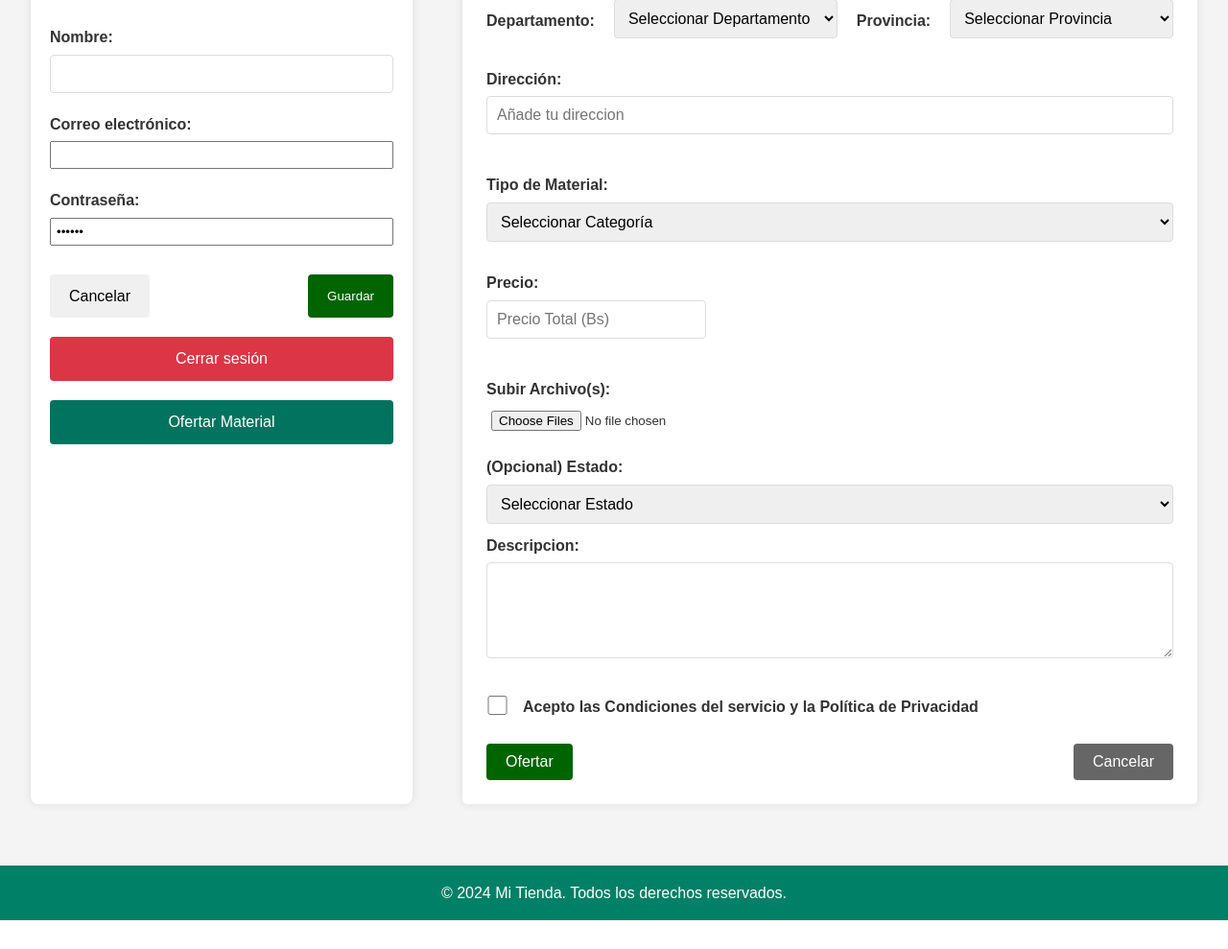
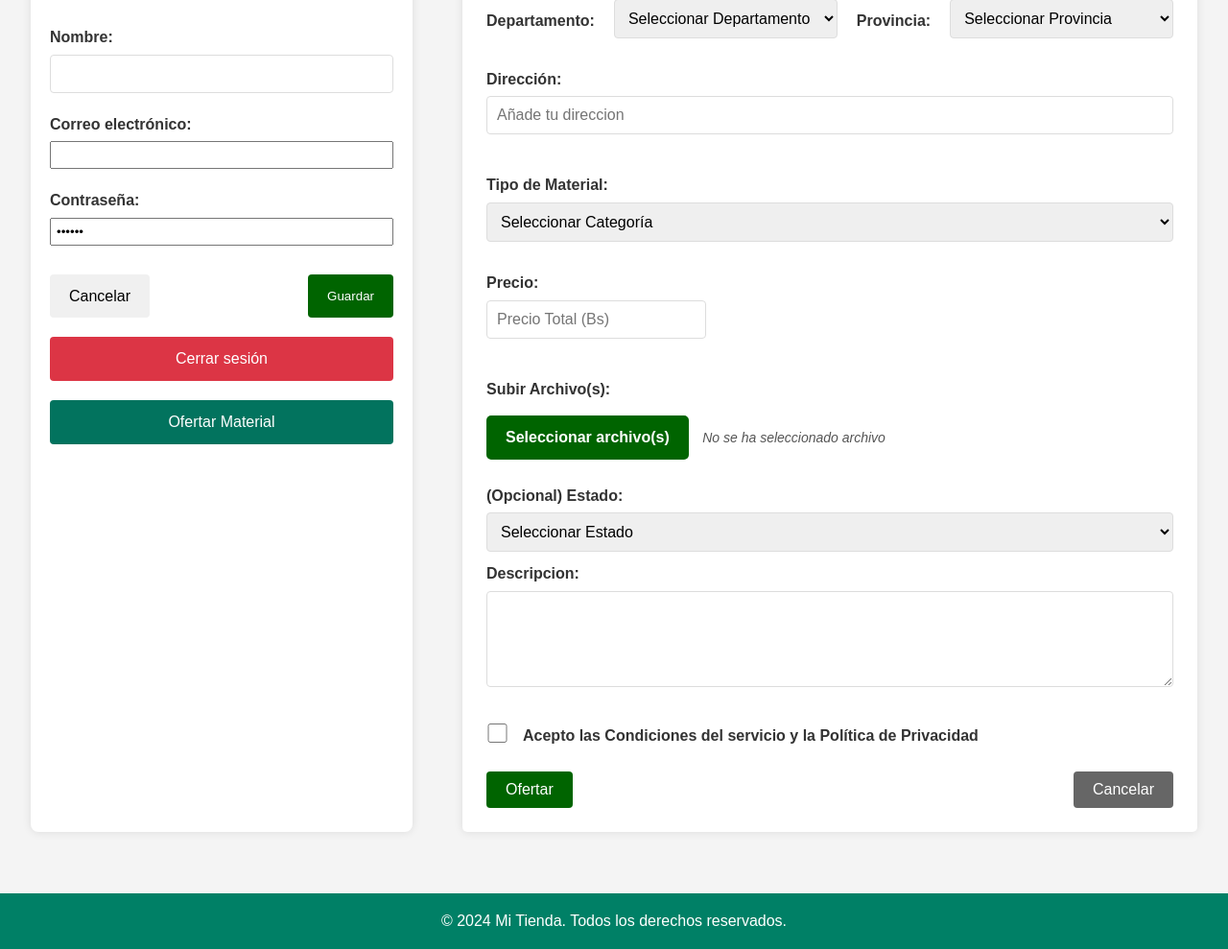
Before and after one commit to 0RLAND0-AV/DevsUp, a Django app: template sitioWeb/templates/ofertar.html in a window 1280 px wide. Shown: the part 219-1208 px from the top of the page at 96% size. Before the commit the page ends 1178 px from the top, so only its background shows below. Run offline with Django 5.2, Linux system fonts and the light colour scheme; the template is opened without the code that fills it, so the values that code supplies are empty; some libraries are stand-ins or nearby versions.

Commit message:
mejora de oferta de material por orlando

```diff
--- a/sitioWeb/static/ofertar.css
+++ b/sitioWeb/static/ofertar.css
@@ -1,6 +1,6 @@
 .container2 {
     flex: 2;
-
+    /*width: max-content;*/
     margin: auto;
     background-color: #ffffff;
     padding: 25px;
@@ -45,6 +45,53 @@ textarea {
     height: 100px;
     resize: vertical;
 }
+
+
+input[type="file"] {
+    display: none;
+}
+
+/* Estilo para el botón personalizado */
+.custom-file-button {
+    display: inline-block;
+    padding: 10px 20px;
+    background-color: #006400;
+    color: white;
+    border-radius: 5px;
+    cursor: pointer;
+    font-size: 16px;
+    font-family: 'Arial', sans-serif;
+    border: none;
+    transition: background-color 0.3s ease;
+}
+
+.custom-file-button:hover {
+    background-color: #F27405;
+}
+
+/* Estilo para mostrar el nombre del archivo seleccionado */
+#file-name {
+    margin-left: 10px;
+    font-style: italic;
+    font-size: 14px;
+    color: #555;
+}
+
+.preview-container {
+    display: flex;
+    flex-wrap: wrap;
+    margin-top: 10px;
+}
+
+.preview-container img {
+    width: 100px;
+    height: 100px;
+    object-fit: cover;
+    margin-right: 10px;
+    border: 1px solid #ddd;
+    padding: 5px;
+}
+
 
 .file-input {
     margin-top: 5px;
--- a/sitioWeb/static/ofertar.js
+++ b/sitioWeb/static/ofertar.js
@@ -1,11 +1,19 @@
 // Módulo de validación y manejo de archivos
 const validarArchivos = () => {
     const archivoInput = document.getElementById('archivo');
+    const fileNameDisplay = document.getElementById('file-name');
+    const previewContainer = document.getElementById('preview-container');
+
+    if (!archivoInput) return false;
+
     const fileList = Array.from(archivoInput.files);
     const validTypes = ['image/jpeg', 'image/png', 'image/jpg'];
     const maxFileSize = 2 * 1024 * 1024; // 2 MB en bytes
     const validFiles = [];
     const removedFiles = [];
+
+    // Limpiar cualquier vista previa anterior
+    previewContainer.innerHTML = "";
 
     // Filtrar archivos válidos y acumular los que se eliminarán
     fileList.forEach(file => {
@@ -16,23 +24,33 @@ const validarArchivos = () => {
             removedFiles.push(file.name);
         } else {
             validFiles.push(file);
+
+            // Crear una miniatura para cada imagen válida
+            const reader = new FileReader();
+            reader.onload = function (e) {
+                const img = document.createElement('img');
+                img.src = e.target.result;
+                previewContainer.appendChild(img); // Añadir la miniatura al contenedor
+            };
+            reader.readAsDataURL(file); // Leer el archivo como DataURL para mostrar la imagen
         }
     });
 
-    /*
-    // Mostrar alertas si hay archivos eliminados
+    // Mostrar alerta personalizada si hay archivos eliminados
     if (removedFiles.length > 0) {
-        alert(`Los siguientes archivos fueron eliminados porque no cumplen las especificaciones: ${removedFiles.join(', ')}`);
+        Swal.fire({
+            icon: 'error',
+            title: 'Archivos eliminados',
+            text: `Los siguientes archivos fueron eliminados porque no cumplen las especificaciones: ${removedFiles.join(', ')}`,
+            footer: '<label> Archivos validos[.jpg, .jpeg] que no pesen mas de 2mb</>' // Puedes personalizar el footer o quitarlo
+        });
     }
 
-    // Actualizar la lista de archivos válidos en el input
-    const dataTransfer = new DataTransfer();
-    validFiles.forEach(file => dataTransfer.items.add(file));
-    archivoInput.files = dataTransfer.files;
-    */
-    // Mostrar una alerta con los archivos válidos seleccionados
+    // Mostrar nombres de archivos seleccionados en el elemento <span>
     if (validFiles.length > 0) {
-        alert(`Archivos válidos seleccionados: ${validFiles.map(file => file.name).join(', ')}`);
+        fileNameDisplay.textContent = `Archivos seleccionados: ${validFiles.map(file => file.name).join(', ')}`;
+    } else {
+        fileNameDisplay.textContent = "No se ha seleccionado archivo válido";
     }
 
     return validFiles.length > 0; // Retorna true si hay archivos válidos
@@ -97,6 +115,43 @@ const validarFormulario = (event) => {
 
 // Módulo de inicialización de eventos
 const inicializarEventos = () => {
+    //Añadir reporte de JS al apretar el boton Cancelar
+    document.getElementById('button-cancelar').addEventListener('click', function() {
+        Swal.fire({
+        title: "¿Estás seguro?",
+        text: "¡No podrás revertir esto!",
+        icon: "warning",
+        showCancelButton: true,
+        confirmButtonColor: "#3085d6",
+        cancelButtonColor: "#d33",
+        confirmButtonText: "Sí",
+        cancelButtonText: "Cancelar"
+        }).then((result) => {
+        if (result.isConfirmed) {
+            Swal.fire({
+            title: "¡Bueno pues te jodes prro!",
+            text: "Tu Oferta ha sido eliminado.",
+            icon: "success"
+        }).then(() => {
+            // Redireccionar a la página home.html
+            window.location.href = '/';
+        });
+        }
+        });
+    });
+    //Añadir reporte de JS al apretar el boton Ofertar
+    document.getElementById('button-ofertar').addEventListener('click', function() {
+        Swal.fire({
+            position: "top-end",
+            icon: "success",
+            title: "Tu oferta fue guardada correctamente",
+            showConfirmButton: false,
+            timer: 1500
+        });
+    });
+
+
+
     // Asociar la validación de archivos al cambio del input de archivos
     document.getElementById('archivo').addEventListener('change', validarArchivos);
 
--- a/sitioWeb/templates/base.html
+++ b/sitioWeb/templates/base.html
@@ -13,6 +13,7 @@
     <link rel="stylesheet" href="{% static 'publicaciones.css' %}">
     <link rel="stylesheet" href="{% static 'barraNavegacion.css' %}">
     <link rel="stylesheet" href="{% static 'categorias.css' %}">
+    <script src="https://cdn.jsdelivr.net/npm/sweetalert2@11"></script>
     <link rel="stylesheet" href="https://cdnjs.cloudflare.com/ajax/libs/font-awesome/6.0.0-beta3/css/all.min.css">
 </head>
 <body>
@@ -62,5 +63,7 @@
     <script src="{% static 'script.js' %}"></script>
     <script src="{% static 'login.js' %}"></script>
     <script src="{% static 'perfil.js' %}"></script>
+
+    <script src="{% static 'ofertar.js' %}"></script>
 </body>
 </html>
--- a/sitioWeb/templates/ofertar.html
+++ b/sitioWeb/templates/ofertar.html
@@ -47,12 +47,7 @@ Ofertar Material
             <select id="material" name="material" required>
                 <option value="" disabled selected>Seleccionar Categoría</option>
 
-                <optgroup label="Cemento">
-                    <option value="coboce">Coboce</option>
-                    <option value="emisa">Emisa</option>
-                    <option value="camba">Camba</option>
-                    <option value="soboce">Soboce</option>
-                </optgroup>
+
 
                 <optgroup label="Acero">
                     <option value="laminas">Láminas</option>
@@ -94,11 +89,20 @@ Ofertar Material
 
             </div>
         </div>
-        <div>
+
+        <div class="custom-file-upload">
             <label for="archivo">Subir Archivo(s):</label>
             <input type="file" id="archivo" name="archivo" required accept=".png, .jpeg" multiple>
+            <label for="archivo" class="custom-file-button">Seleccionar archivo(s)</label>
+            <span id="file-name">No se ha seleccionado archivo</span>
+        </div>
 
+        <div id="preview-container" class="preview-container">
+            <!-- Aquí se mostrarán las miniaturas -->
         </div>
+
+
+
         <div>
             <label for="estado">(Opcional) Estado:</label>
             <select id="estado" name="estado">
@@ -111,7 +115,7 @@ Ofertar Material
         </div>
         <div class="form-group">
             <label for="descripcion">Descripcion:</label>
-            <textarea id="descripcion" name="descripcion" placeholder="Añade una pequeña descripcion..." rows="2" maxlength="250">
+            <textarea id="descripcion" name="descripcion" required placeholder="Añade una pequeña descripcion..." rows="2" maxlength="250">
             </textarea>
 
         </div>
@@ -120,8 +124,8 @@ Ofertar Material
             <label for="terminos">Acepto las Condiciones del servicio y la Política de Privacidad</label>
         </div>
         <div class="button-group">
-            <button type="submit" class="btn btn-primary">Ofertar</button>
-            <button type="button" class="btn btn-secondary">Cancelar</button>
+            <button type="submit" class="btn btn-primary" id="button-ofertar" disabled>Ofertar</button>
+            <button type="button" class="btn btn-secondary" id="button-cancelar">Cancelar</button>
         </div>
     </form>
 </div>
```
Also changed, not shown: sitioWeb/static/categorias.js (added, +12 -0 lines), 1 other file.
